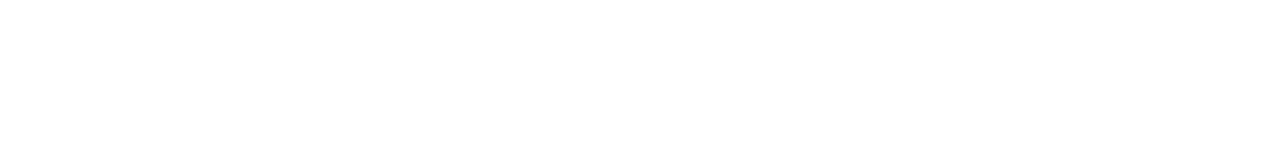
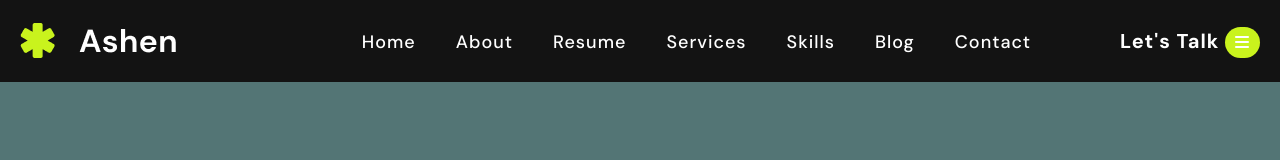
Before and after one commit to ashenmliyanage/My_PortFolio_Dark, a plain HTML site: page index.html in a window 1280 px wide. Drawn offline with Linux system fonts and the light colour scheme.

Commit message:
NavBar Creation

```diff
--- a/Css/Style.css
+++ b/Css/Style.css
@@ -0,0 +1,78 @@
+@import url('https://fonts.googleapis.com/css2?family=DM+Sans:ital,opsz,wght@0,9..40,100..1000;1,9..40,100..1000&display=swap');
+
+:root{
+    --background-color: #131313;
+    --textColor : #ffff;
+    --mainColor : #C9F31D;
+}
+*{
+    margin: 0;
+    padding: 0;
+    box-sizing: border-box;
+    text-decoration: none;
+    font-family: 'DM Sans', sans-serif;
+    letter-spacing: 1px;
+}
+
+body{
+    background-color: rgb(83, 117, 117);
+    /* background-color: var(background-color); */
+}
+
+header{
+    position: fixed;
+    width: 100%;
+    padding: 20px;
+    backdrop-filter: blur(10px);
+    background-color: var(--background-color);
+}
+
+header nav{
+    display: flex;
+    justify-content: space-between;
+}
+
+header img{
+    width: 158px;
+    height: 42px;
+}
+
+header ul{
+    display: flex;
+    list-style: none;
+    margin-left: 95px;
+}
+
+header ul li{
+    margin: 0px 20px;
+    font-size: 18px;
+    font-weight: 500;
+    padding-top: 10px;
+    color:var(--textColor);
+}
+
+
+header ul li:hover{
+    color: var(--mainColor);
+    transition: 0.5s;
+    filter: drop-shadow(0 0 0.75rem var(--mainColor));
+}
+
+header nav h2{
+    padding-top: 7px;
+    font-size: 20px;
+    font-weight: 700;
+    color: var(--textColor);
+    margin-right: 2 0px;
+    /* position: relative;
+    top: -10px; */
+}
+
+header nav h2 button{
+    padding: 5px 10px;
+    border-radius: 50px;
+    background-color: var(--mainColor);
+    border: none;
+    color: var(--textColor);
+    font-size: 16px;
+}
--- a/index.html
+++ b/index.html
@@ -5,8 +5,25 @@
     <meta name="viewport" content="width=device-width, initial-scale=1.0">
     <title>Document</title>
     <link rel="stylesheet" href="Css/Style.css">
+    <link rel="stylesheet" href="https://cdnjs.cloudflare.com/ajax/libs/font-awesome/6.5.1/css/all.min.css" integrity="sha512-DTOQO9RWCH3ppGqcWaEA1BIZOC6xxalwEsw9c2QQeAIftl+Vegovlnee1c9QX4TctnWMn13TZye+giMm8e2LwA==" crossorigin="anonymous" referrerpolicy="no-referrer" />
 </head>
 <body>
+
+    <header>
+        <nav>
+            <img src="img/Logo.png" alt="">
+            <ul>
+                <a href=""><li>Home</li></a>
+                <a href=""><li>About</li></a>
+                <a href=""><li>Resume</li></a>
+                <a href=""><li>Services</li></a>
+                <a href=""><li>Skills</li></a>
+                <a href=""><li>Blog</li></a>
+                <a href=""><li>Contact</li></a>
+            </ul>
+            <h2>Let's Talk <button><i class="fa-solid fa-bars"></i></button></h2>
+        </nav>
+    </header>
 
     <script src="Js/js.js"></script>
 </body>
```
Also changed, not shown: img/Logo.png (added).
